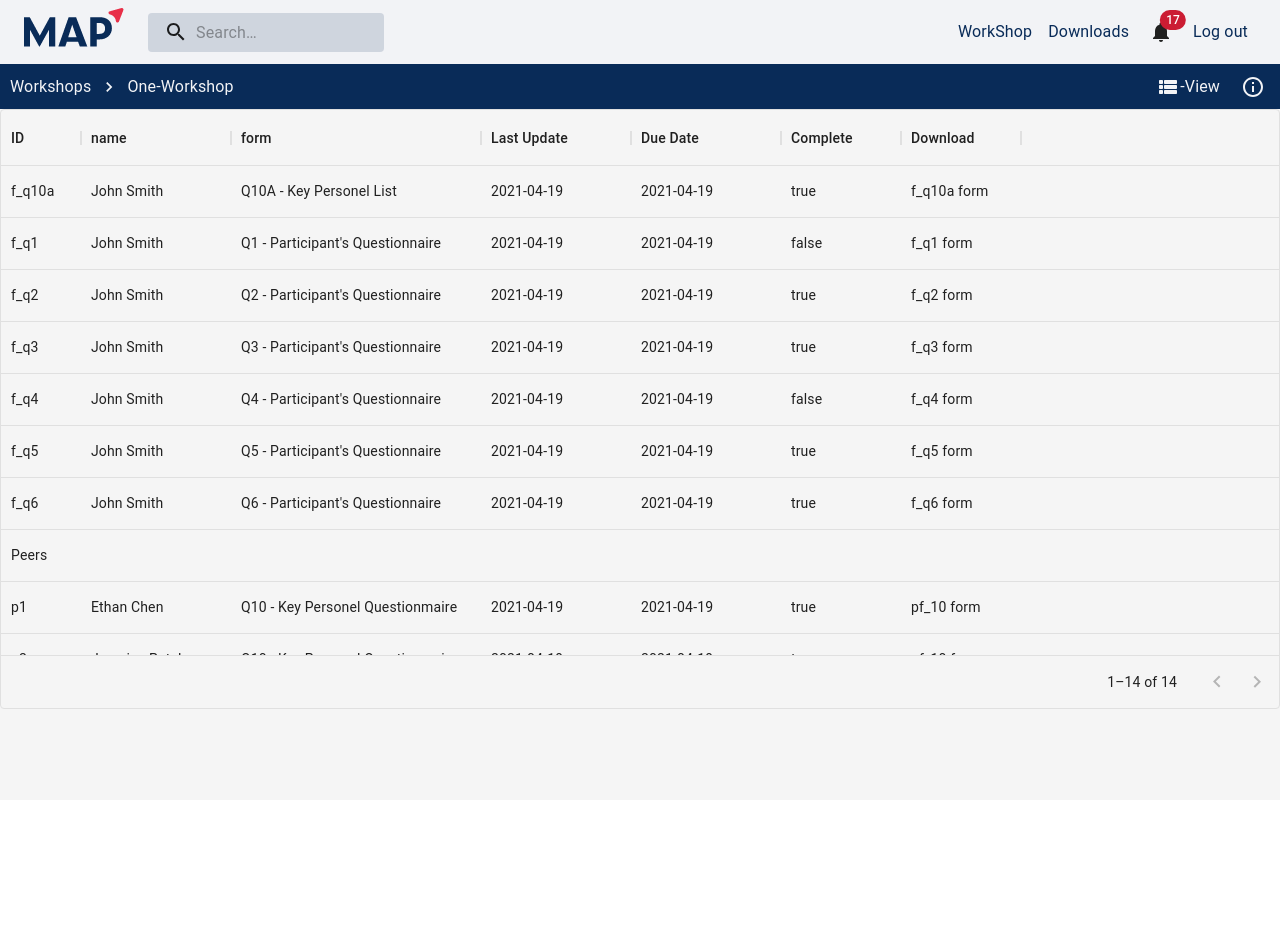
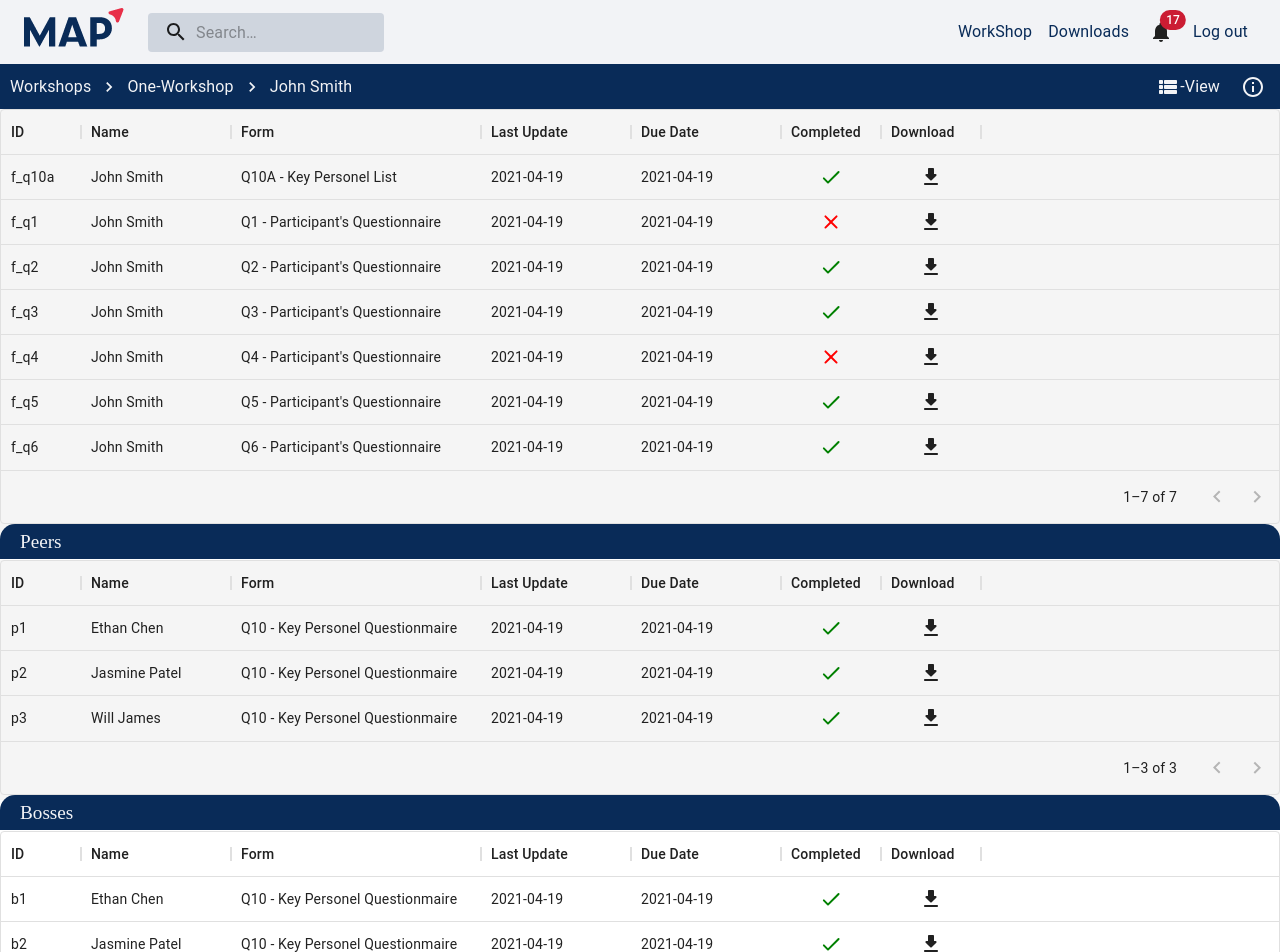
Before and after one commit to Back2Dev/ekit-storybook, a React (Vite) app: page / in a window 1280 px wide. Shown: the top 952 px of the page. Before the commit the page ends 800 px from the top, so only its background shows below. Built offline with nearby package versions, Linux system fonts and the light colour scheme.

Commit message:
fold peers and bosses list

```diff
--- a/src/pages/d-p-list/d-p-list-bar.jsx
+++ b/src/pages/d-p-list/d-p-list-bar.jsx
@@ -5,6 +5,8 @@ import InfoOutlinedIcon from '@mui/icons-material/InfoOutlined';
 import NavigateNextIcon from '@mui/icons-material/NavigateNext';
 
 import DPListContext from './d-p-list-provider';
+
+import { participantData } from '../../moca_data'
 
 const DPLBar = () => {
 
@@ -50,7 +52,7 @@ const DPLBar = () => {
             underline="hover"
             sx={{ display: 'flex', alignItems: 'center' }}
             color="secondary"
-            href="/material-ui/getting-started/installation/"
+            // href="/material-ui/getting-started/installation/"
           >
             Workshops
           </Link>
@@ -58,9 +60,17 @@ const DPLBar = () => {
             underline="hover"
             sx={{ display: 'flex', alignItems: 'center' }}
             color="secondary"
-          href="/material-ui/getting-started/installation/"
+            // href="/material-ui/getting-started/installation/"
           >
             One-Workshop
+          </Link>
+          <Link
+            underline="hover"
+            sx={{ display: 'flex', alignItems: 'center' }}
+            color="secondary"
+            // href="/material-ui/getting-started/installation/"
+          >
+            {participantData[0].name}
           </Link>
         </Breadcrumbs>
       </div>
--- a/src/pages/d-p-list/d-p-list-info.jsx
+++ b/src/pages/d-p-list/d-p-list-info.jsx
@@ -42,7 +42,7 @@ const DPLInfo = () => {
             </ListItem>
           </List>
         </Box>
-        <Box sx={{backgroundColor:"white", width:"85%", borderRadius: "15px", border: "2px", borderColor: "primary", borderStyle: "solid", marginTop: "20px", paddingTop: "15px", paddingBottom: "15px", display:"flex", flexDirection:"column", justifyContent:"center", alignItems:"center"}}>
+        <Box sx={{backgroundColor:"white", width:"85%", borderRadius: "15px", border: "2px", borderColor: "primary", borderStyle: "solid", marginTop: "10px", paddingTop: "15px", paddingBottom: "15px", display:"flex", flexDirection:"column", justifyContent:"center", alignItems:"center"}}>
           <Typography variant="h6" sx={{color: 'primary.main', fontWeight: 'bold', textAlign: 'center'}}>Progress   {data.progress}</Typography>
           <BorderLinearProgress variant="determinate" value={parseFloat(data.progress)} sx={{width:"80%", height:"25px", borderRadius: "10px", marginTop:"5px", marginBottom:"5px"}}/>
           <Box  sx={{ display: 'flex', justifyContent: 'space-around', width:"100%", marginTop: "20px" }}>
@@ -55,28 +55,28 @@ const DPLInfo = () => {
           </Box>
         </Box>
 
-        <Typography variant="h5" sx={{color: 'primary.main', fontWeight: 'bold', textAlign: 'center', marginTop: "20px"}}>Batches</Typography>
+        <Typography variant="h5" sx={{color: 'primary.main', fontWeight: 'bold', textAlign: 'center', marginTop: "10px"}}>Batches</Typography>
         <List sx={{width: "85%"}}>
           <ListItem disablePadding>
-            <ListItemButton sx={{display:"flex", justifyContent: "space-between", borderRadius: "10px", border: "2px", borderColor: "primary", borderStyle: "solid"}}>
+            <ListItemButton sx={{display:"flex", justifyContent: "space-between", borderRadius: "10px", border: "2px", borderColor: "primary", bgcolor: "white", borderStyle: "solid"}}>
               <ListItemText primary="Print"/>
               <ListItemIcon sx={{display:"flex", justifyContent: "center"}}><PrintOutlinedIcon color="primary" /></ListItemIcon>
             </ListItemButton>
           </ListItem>
           <ListItem disablePadding>
-            <ListItemButton sx={{display:"flex", justifyContent: "space-between", borderRadius: "10px", border: "2px", borderColor: "primary", borderStyle: "solid", marginTop:"15px"}}>
+            <ListItemButton sx={{display:"flex", justifyContent: "space-between", borderRadius: "10px", border: "2px", borderColor: "primary", bgcolor: "white", borderStyle: "solid", marginTop:"10px"}}>
               <ListItemText primary="E-mail"/>
               <ListItemIcon sx={{display:"flex", justifyContent: "center"}}><ForwardToInboxOutlinedIcon color="primary" /></ListItemIcon>
             </ListItemButton>
           </ListItem>
           <ListItem disablePadding>
-            <ListItemButton sx={{display:"flex", justifyContent: "space-between", borderRadius: "10px", border: "2px", borderColor: "primary", borderStyle: "solid", marginTop:"15px"}}>
+            <ListItemButton sx={{display:"flex", justifyContent: "space-between", borderRadius: "10px", border: "2px", borderColor: "primary", bgcolor: "white", borderStyle: "solid", marginTop:"10px"}}>
               <ListItemText primary="Save to PDF"/>
               <ListItemIcon sx={{display:"flex", justifyContent: "center"}}><FileDownloadOutlinedIcon color="primary" /></ListItemIcon>
             </ListItemButton>
           </ListItem>
           <ListItem disablePadding>
-            <ListItemButton sx={{display:"flex", justifyContent: "space-between", borderRadius: "10px", border: "2px", borderColor: "primary", borderStyle: "solid", marginTop:"15px", marginBottom: "20px"}}>
+            <ListItemButton sx={{display:"flex", justifyContent: "space-between", borderRadius: "10px", border: "2px", borderColor: "primary", bgcolor: "white", borderStyle: "solid", marginTop:"10px", marginBottom: "10px"}}>
               <ListItemText primary="Save to Word"/>
               <ListItemIcon sx={{display:"flex", justifyContent: "center"}}><TextSnippetOutlinedIcon color="primary" /></ListItemIcon>
             </ListItemButton>
--- a/src/pages/d-p-list/d-p-list-view.jsx
+++ b/src/pages/d-p-list/d-p-list-view.jsx
@@ -1,6 +1,10 @@
 import React from 'react'
 import { DataGrid } from '@mui/x-data-grid'
-import { Box, Grid } from '@mui/material'
+import { Box, Grid, Typography } from '@mui/material'
+
+import CheckRoundedIcon from '@mui/icons-material/CheckRounded';
+import ClearRoundedIcon from '@mui/icons-material/ClearRounded';
+import FileDownloadRoundedIcon from '@mui/icons-material/FileDownloadRounded';
 
 import DPLInfo from './d-p-list-info'
 import DPListContext from './d-p-list-provider'
@@ -17,53 +21,52 @@ const f_date = (date) => {
 const DPLView = () =>{
 
   const { infoButton } = React.useContext(DPListContext);
+  const [peerOpen, setPeerOpen] = React.useState(true);
+  const [bossOpen, setBossOpen] = React.useState(true);
+
   const pData = participantData[0]
 
   // format data
-  let row = [];
+  let rows = [];
   if (pData.forms.length > 0) {
     pData.forms.forEach((form) => {
-      row.push({
+      rows.push({
         id: form._id,
         name: pData.name,
         form: form.f_name,
         last_update: f_date(form.last_update),
         due_date: f_date(form.due_date),
-        complete: form.complete,
+        completed: form.complete,
         download: form.url
       })
     })
   }
+
+  let p_rows = [];
   if (pData.peer_forms.length > 0) {
-    row.push({
-      id: "Peers",
-    })
-
     pData.peer_forms.forEach((form) => {
-      row.push({
+      p_rows.push({
         id: form._id,
         name: form.p_name,
         form: form.f_name,
         last_update: f_date(form.last_update),
         due_date: f_date(form.due_date),
-        complete: form.complete,
+        completed: form.complete,
         download: form.url
       })
     })
   }
+
+  let b_rows = [];
   if (pData.boss_forms.length > 0) {
-    row.push({
-      id: "Bosses",
-    })
-
     pData.boss_forms.forEach((form) => {
-      row.push({
+      b_rows.push({
         id: form._id,
         name: form.b_name,
         form: form.f_name,
         last_update: f_date(form.last_update),
         due_date: f_date(form.due_date),
-        complete: form.complete,
+        completed: form.complete,
         download: form.url
       })
     })
@@ -72,29 +75,84 @@ const DPLView = () =>{
   // columns setting
   const columns = [
     { field: 'id', headerName: 'ID', width: 80 },
-    { field: 'name', headerName: 'name', width: 150, editable: false },
-    { field: 'form', headerName: 'form', width: 250, editable: false },
+    { field: 'name', headerName: 'Name', width: 150, editable: false },
+    { field: 'form', headerName: 'Form', width: 250, editable: false },
     { field: 'last_update', headerName: 'Last Update', width: 150, editable: false },
     { field: 'due_date', headerName: 'Due Date', width: 150, editable: false },
-    { field: 'complete', headerName: 'Complete', width: 120, editable: false },
-    { field: 'download', headerName: 'Download', width: 120, editable: false },
+    { field: 'completed',
+      headerName: 'Completed',
+      align: 'center',
+      renderCell: (isCompleted) => {
+        if (isCompleted.formattedValue) {
+          return <CheckRoundedIcon sx={{color: 'green'}} />
+        } else {
+          return <ClearRoundedIcon sx={{color:'red'}} />
+        }
+      }
+    },
+    { field: 'download',
+      headerName: 'Download',
+      align: 'center',
+      renderCell: (url) => {
+        // return <a href={url.formattedValue} target="_blank" rel="noopener noreferrer"><FileDownloadRoundedIcon color='primary.main'/></a>
+        return <FileDownloadRoundedIcon color='primary.main'/>
+      }
+    }
   ]
 
   return(
     <Box sx={{ flexGrow: 1 }} height="100%">
       <Grid container >
-        <Grid item xs={infoButton ? 8.5 : 12}>
-          <Box sx={{ height: '600px', width: '100%' }}>
+        <Grid item xs={infoButton ? 9.5 : 12}>
+            {/* <Box sx={{width: 'auto', height: '30px', bgcolor:"gray", color: 'secondary.main', fontSize:'1.2rem', display: 'flex', alignItems: 'center', paddingLeft: '20px', borderRadius: '15px 15px 0 0', borderBottom:'1px solid black'}}>
+              {pData.name}
+            </Box> */}
             <DataGrid
-              rows={row}
+              rows={rows}
               columns={columns}
+              autoHeight={true}
+              autoPageSize={true}
               pageSize={15}
-              rowsPerPageOptions={[15]}
-              disableSelectionOnClick
+              disableColumnMenu={true}
+              headerHeight={45}
+              rowHeight={45}
+              hideFooterSelectedRowCount={true}
             />
-          </Box>
+            <Box onClick={() => setPeerOpen(!peerOpen)} sx={{width: 'auto', height: '35px', bgcolor:"primary.main", color: 'secondary.main', fontSize:'1.2rem', display: 'flex', alignItems: 'center', paddingLeft: '20px', borderRadius: '15px 15px 0 0', borderBottom:'1px solid white'}}>
+              Peers
+            </Box>
+            <Box hidden={!peerOpen}>
+              <DataGrid
+                rows={p_rows}
+                columns={columns}
+                autoHeight={true}
+                autoPageSize={true}
+                pageSize={15}
+                disableColumnMenu={true}
+                headerHeight={45}
+                rowHeight={45}
+                hideFooterSelectedRowCount={true}
+
+              />
+            </Box>
+            <Box onClick={() => setBossOpen(!bossOpen)} sx={{width: 'auto', height: '35px', bgcolor:"primary.main", color: 'secondary.main', fontSize:'1.2rem', display: 'flex', alignItems: 'center', paddingLeft: '20px', borderRadius: '15px 15px 0 0', borderBottom:'1px solid white'}}>
+              Bosses
+            </Box>
+            <Box hidden={!bossOpen}>
+              <DataGrid
+                rows={b_rows}
+                columns={columns}
+                autoHeight={true}
+                autoPageSize={true}
+                pageSize={15}
+                disableColumnMenu={true}
+                headerHeight={45}
+                rowHeight={45}
+                hideFooterSelectedRowCount={true}
+              />
+            </Box>
         </Grid>
-        <Grid item xs={3.5} hidden={!infoButton}>
+        <Grid item xs={infoButton ? 0 : 2.5} hidden={!infoButton}>
           <DPLInfo data={pData} />
         </Grid>
       </Grid>
```
Lines whose indentation alone changed are shown as unchanged.
